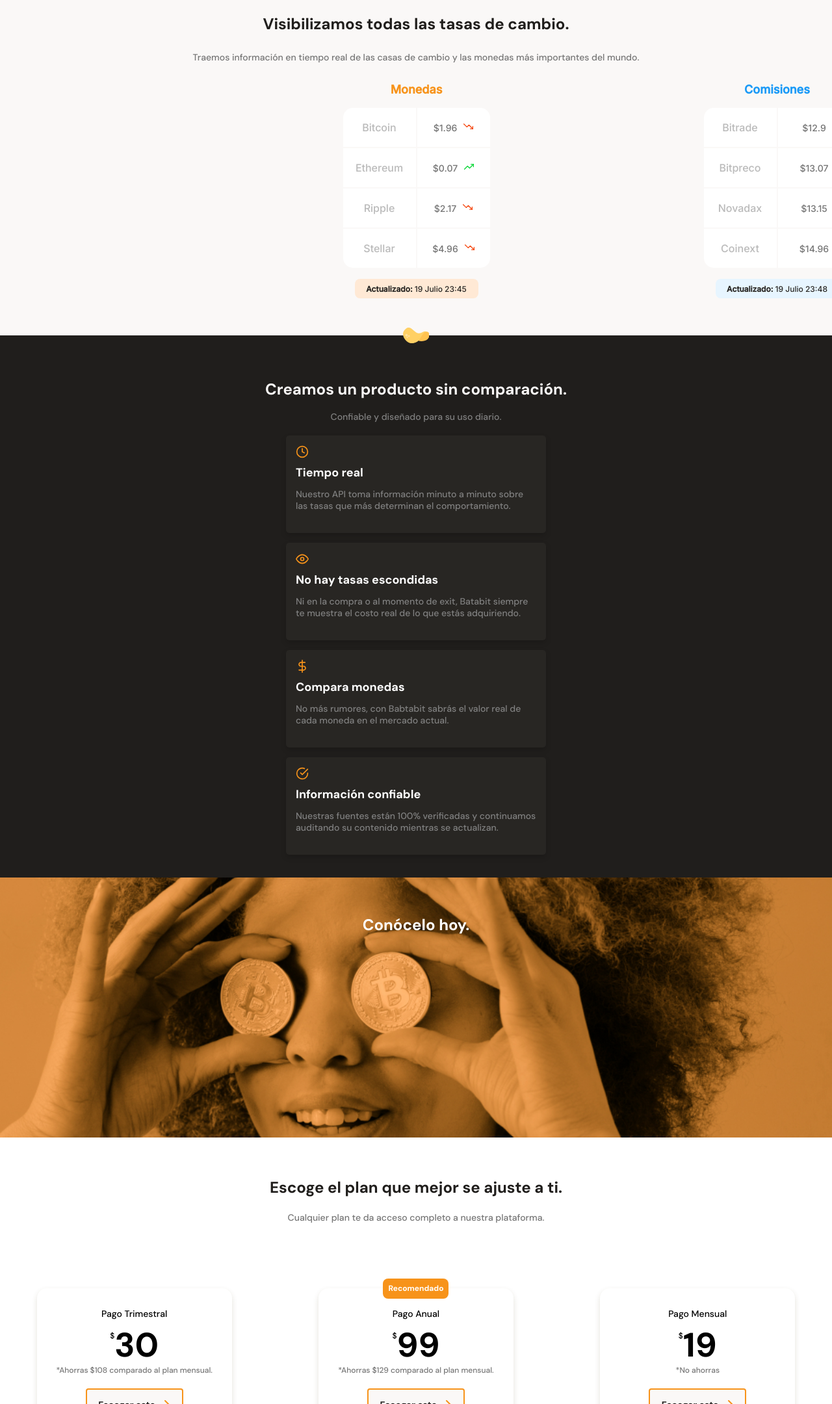
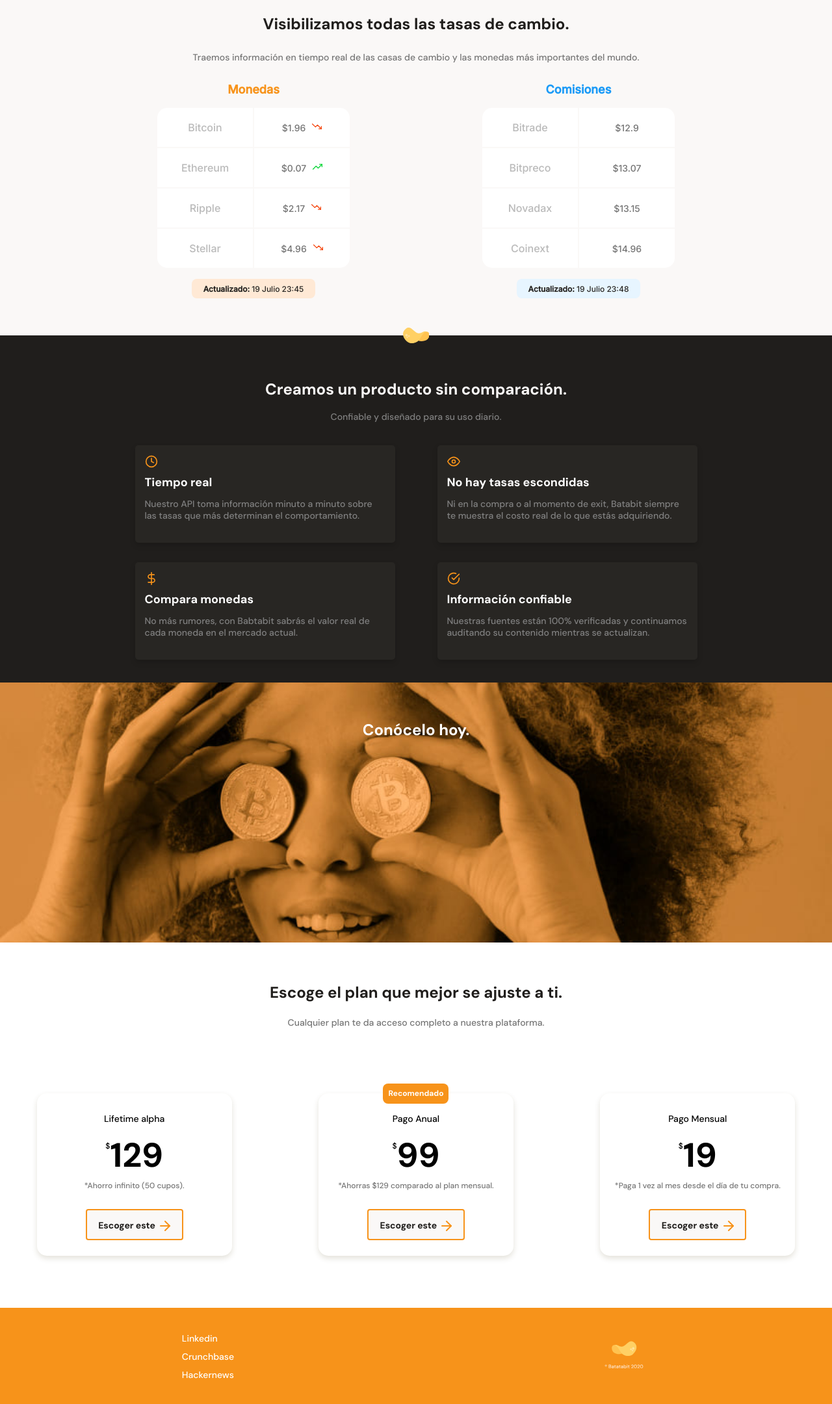
Before and after one commit to BRAN95/Responsive-design-mobile-first, a plain HTML site: page index.html in a window 1280 px wide. Shown: the part 640-2800 px from the top of the page at 65% size. Drawn offline with Linux system fonts and the light colour scheme.

Commit message:
proyecto completo del curso de Platzi(Mequetacion Mobile First)

```diff
--- /dev/null
+++ b/css/desktop.css
@@ -0,0 +1,15 @@
+.tables-container-slider{
+    justify-content: center;
+}
+.main-currency-table{
+    margin: 0 auto;
+}
+.product-cards-container{
+    display: flex;
+    flex-wrap: wrap;
+    width: 930px;
+    margin: 0 auto;
+}
+.plans-container-slider{
+    justify-content: center;
+}
--- /dev/null
+++ b/css/tablet.css
@@ -0,0 +1,6 @@
+.tables-container-slider{
+    justify-content: center;
+}
+.main-currency-table{
+    margin: 0;
+}
--- a/index.html
+++ b/index.html
@@ -6,6 +6,9 @@
     <meta name="viewport" content="width=device-width, initial-scale=1.0">
     <title>Document</title>
     <link href="./styles.css" rel="stylesheet">
+    <link href="./css/desktop.css" rel="stylesheet" media="(min-width: 930px)">
+    <link rel="stylesheet" href="./css/tablet.css" media="(min-width: 485px)">
+
     <link rel="preconnect" href="https://fonts.googleapis.com">
     <link rel="preconnect" href="https://fonts.gstatic.com" crossorigin>
     <link href="https://fonts.googleapis.com/css2?family=DM+Sans:wght@400;500;700&family=Inter:wght@300;500&display=swap" rel="stylesheet">
@@ -27,6 +30,7 @@
                 <p>Traemos información en tiempo real de las casas de cambio y las monedas más importantes del mundo.</p>
             </div>
             <section class="main-tables-container">
+                <div class="tables-container-slider">
                     <!--PRIMERA TABLA-->
                     <div class="main-currency-table">
                         <p class="currency-table-title">Monedas</p>
@@ -83,6 +87,7 @@
                             <p>Actualizado: <span class="solo-date">19 Julio 23:48</span></p>
                         </div>
                     </div>
+                </div>
 
             </section>
         </section>
@@ -131,9 +136,10 @@
                 <!--primera tarjeta de planes-->
                 <article class="plans-container-card">
                     <div class="plan-info-container">
-                        <h3 class="plan-card-title">Pago Trimestral</h3>
-                        <p class="plan-card-price"><span>$ </span>30</p>
-                        <p class="plan-card-saving">*Ahorras $108 comparado al plan mensual.</p>
+                        <h3 class="plan-card-title">Lifetime alpha</h3>
+                        <p class="plan-card-price"><span>$ </span>129</p>
+                        <p class="plan-card-saving">*Ahorro infinito
+                            (50 cupos).</p>
                         <button class="plan-card-ca">Escoger este <span></span></button>
                     </div>
                 </article>
@@ -152,7 +158,7 @@
                     <div class="plan-info-container">
                         <h3 class="plan-card-title">Pago Mensual</h3>
                         <p class="plan-card-price"><span>$ </span>19</p>
-                        <p class="plan-card-saving">*No ahorras</p>
+                        <p class="plan-card-saving">*Paga 1 vez al mes desde el día de tu compra.</p>
                         <button class="plan-card-ca">Escoger este <span></span></button>
                     </div>
                 </article>
--- a/styles.css
+++ b/styles.css
@@ -151,6 +151,9 @@ main {
 }
 /*SCROLL TABLES AND CONTAINER*/
 .main-tables-container{
+
+}
+.tables-container-slider{
     display: flex;
     width: 100%;
     height: auto;
@@ -364,7 +367,7 @@ main {
     width: 100%;
     min-width: 320px;
     height: 50vh;
-    background-image: url("/assets/imagenes/bitcoinbaby\ 1.jpg");
+    background-image: url("/assets/imagenes/bitcoinbaby\ 1\ \(1\).jpg");
     background-position: center;
     background-size: cover;
     background-repeat: no-repeat;
@@ -451,7 +454,11 @@ main {
     line-height: 1.5rem;
 }
 .plan-info-container{
-    position: relative;
+    display: flex;
+    flex-direction: column;
+    align-items: center;
+    justify-content: space-between;
+    height: 226px;
 }
 .plan-card-title{
     padding-top: 30px;
@@ -531,3 +538,7 @@ footer .left ul{
     text-decoration: none;
     color: var(--white);
 }
+.right img{
+    width: 60px;
+    height: 60px;
+}
```
Also changed, not shown: assets/imagenes/bitcoinbaby 1 (1).jpg (added), assets/imagenes/bitcoinbaby 1.jpg (deleted). Lines whose indentation alone changed are shown as unchanged.
